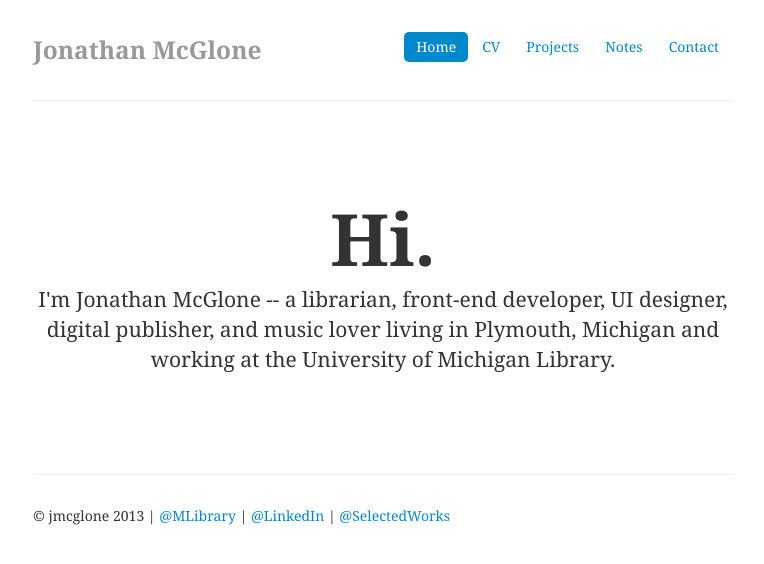
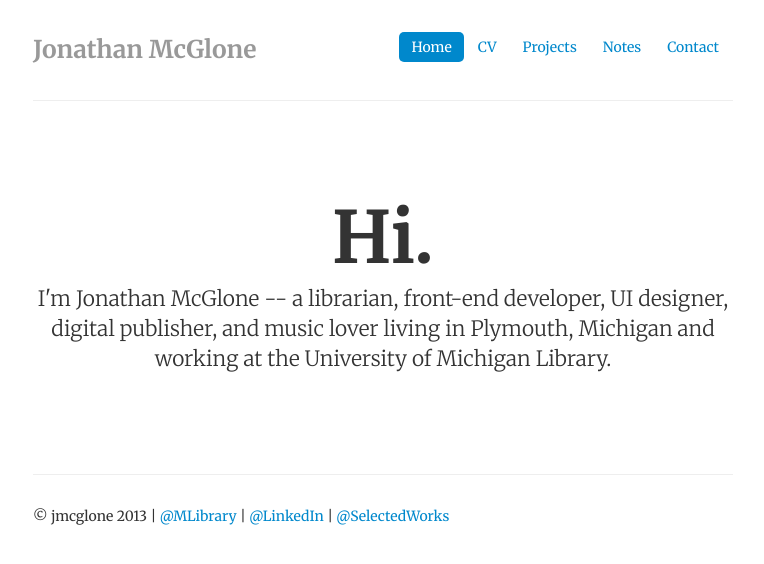
Before and after one commit to jmcglone/jmcglone.github.io, a Jekyll site: the page built from index.html, in a window 1280 px wide. Shown: the top 564 px of the page, without its empty margins (257-1021 px from the left). Built offline with Jekyll 4.4.1, drawn with Linux system fonts in a browser that asks for light colours; nearby versions of some CDN libraries.

Commit message:
Update style.css

```diff
--- a/css/style.css
+++ b/css/style.css
@@ -1,6 +1,6 @@
 @import url(http://fonts.googleapis.com/css?family=Merriweather:300,300italic,400,400italic,700,700italic);
 
-body { padding-top: 20px; padding-bottom: 40px; font-family: 'Merriwather', Georgia, Times; }
+body { padding-top: 20px; padding-bottom: 40px; font-family: 'Merriweather', Georgia, Times; }
 
 /* Custom container */
 .container-narrow { margin: 0 auto; max-width: 700px; }
```
